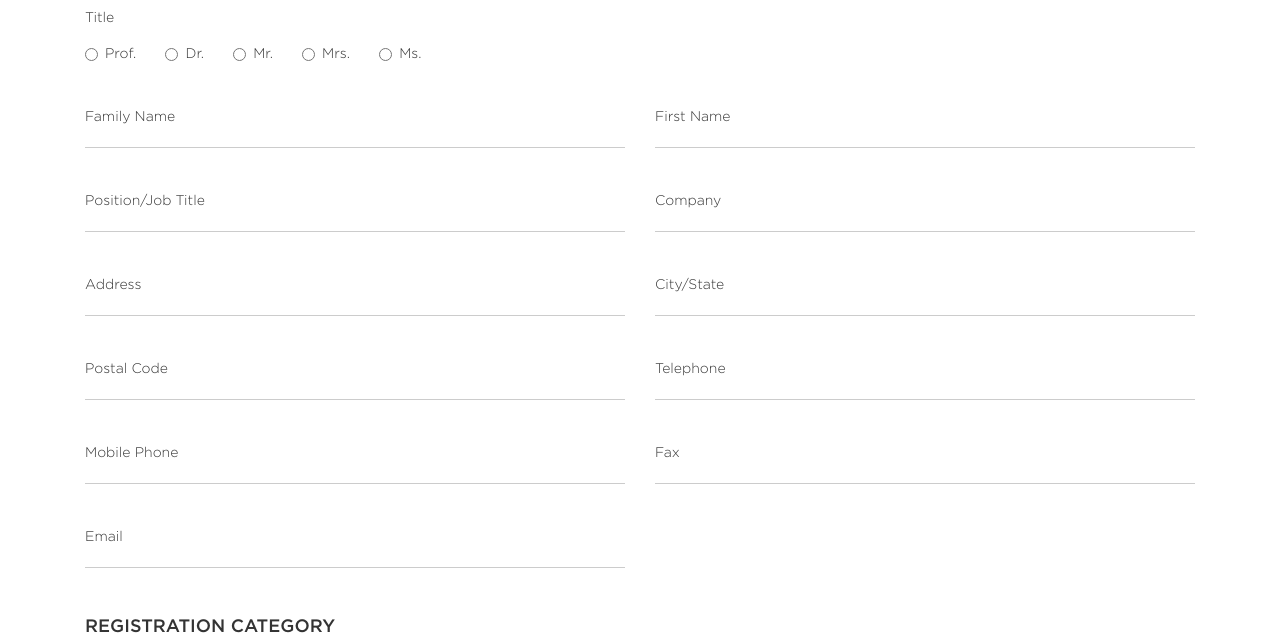
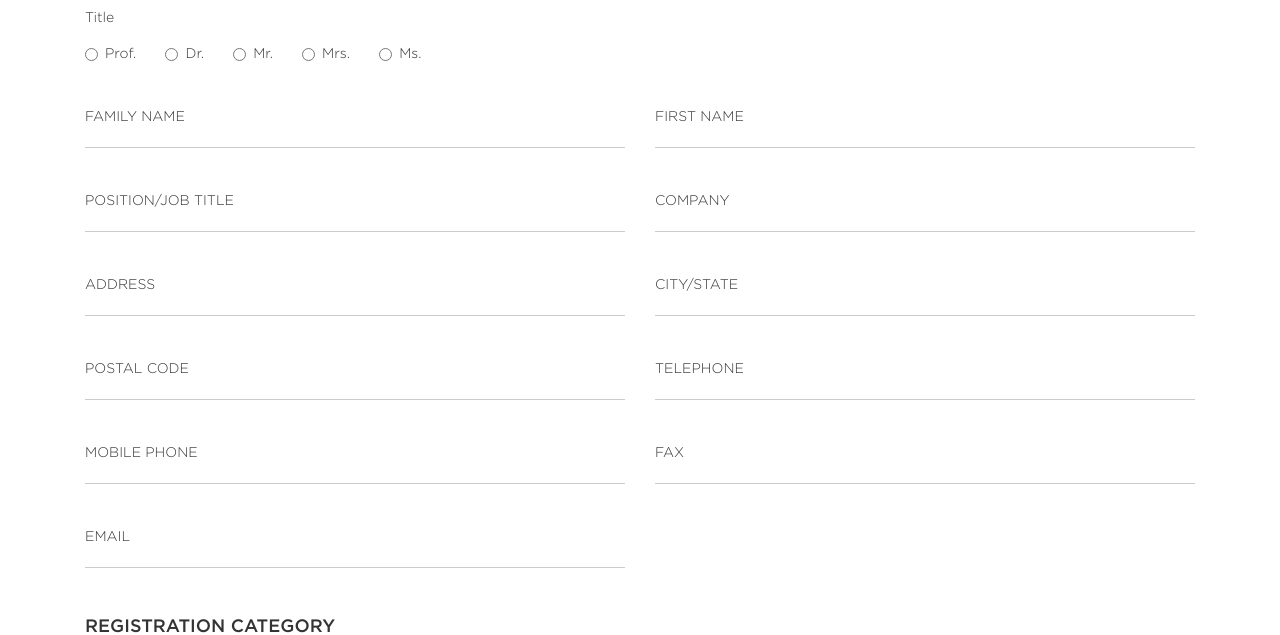
Before and after one commit to aotca2017/aoc2017local, a Jekyll site: the page built from index.html, in a window 1280 px wide. Shown: the part 583-1218 px from the top of the page. Built offline with Jekyll 4.4.1, drawn with Linux system fonts in a browser that asks for light colours.

Commit message:
Update input header color

```diff
--- a/_sass/home.sass
+++ b/_sass/home.sass
@@ -76,6 +76,7 @@
         font-size: 18px
       .content-title
         display: block
+
       .radio-inline
         margin-right: 15px
       .content-input
@@ -84,6 +85,7 @@
         border-left: none
         border-right: none
         box-shadow: none
+
       .declaration
         width: 30%
         display: inline-block
@@ -132,14 +134,19 @@
 
 .inputs--filled .content-label-animation
   transform: translate(0, 0)
+  color: #3498db
+
+
 
 .inputs--invalid
   .content-input-animation
     animation: shake 0.3s cubic-bezier(0.36, 0.07, 0.19, 0.97) both
     background: url('ico-invalid.svg') center right no-repeat
-    border-bottom: 2px solid #f37b56
+    border-bottom: 2px solid #3498db
     box-shadow: none
     transform: translate3d(0, 0, 0)
+  .content-label-animation
+    color: #3498db
 
 
 
@@ -158,6 +165,7 @@
   display: inline-block
   transform: translate(0, 1.25rem)
   transition: 0.15s
+  text-transform: uppercase
 
 
 .modal.fade
```
